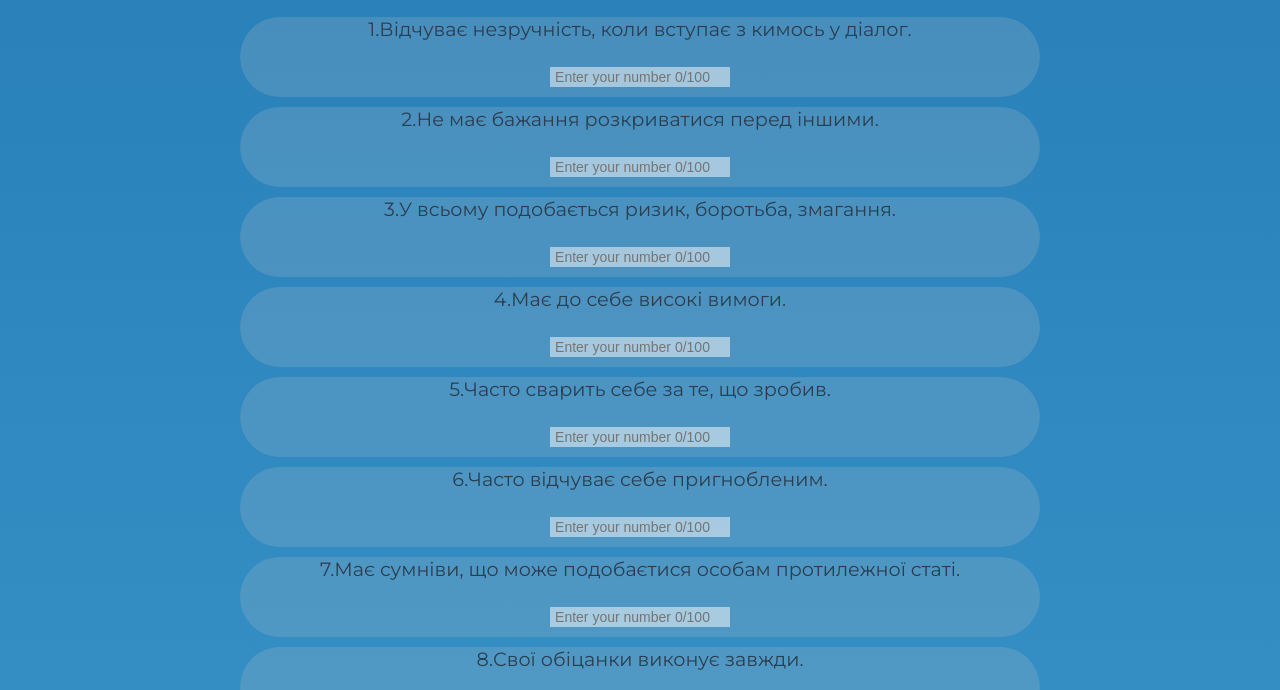
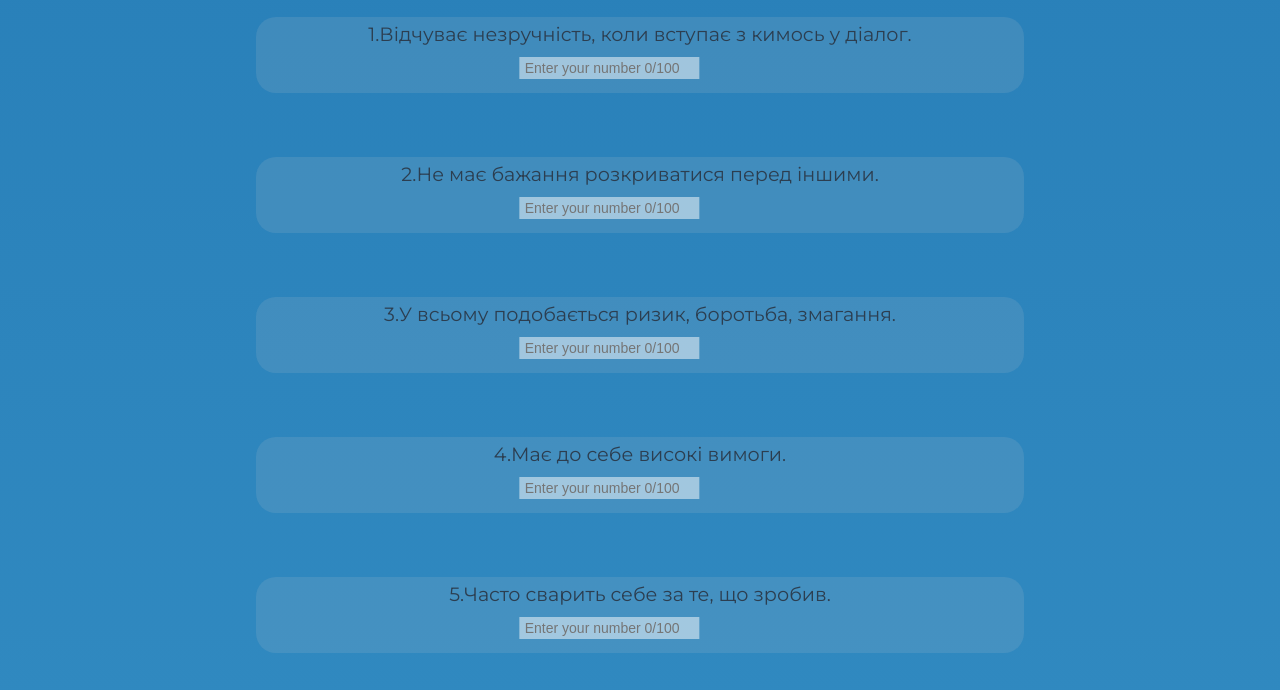
Before and after one commit to RomanSamets/Test.github.io, a plain HTML site: page index.html in a window 1280 px wide. Both pictures are taken after typing "Sample" into the empty fields and a click on the input "Submit". Shown: the part 63-753 px from the top of the page. Drawn offline with Linux system fonts and the light colour scheme.

Commit message:
Update css
agrsg

```diff
--- a/Style.css
+++ b/Style.css
@@ -163,11 +163,13 @@ html, body {
 }
 
 .Q {
-    border-radius: 50px;
-    width: 800px;
-    margin-bottom: 10px;
-    height: 80px;
-    background: rgba(189,195,199,0.2);
+    padding: 5px;
+    border-radius: 20px;
+    width: 60%;
+    max-width: 60%;
+    margin-bottom: 5%;
+    height: auto;
+    background: rgba(189,195,199,0.15);
     margin-left: auto;
     margin-right: auto;
     position: relative;
@@ -179,16 +181,14 @@ html, body {
 }
 
 .mark {
-    position: absolute;
-    left: 50%;
-    top: 50%;
     -webkit-transform: translate(-50%, 50%);-moz-transform: translate(-50%, 50%);-ms-transform: translate(-50%, 50%);-o-transform: translate(-50%, -50%);transform: translate(-50%, 50%);
+    margin-left: 46%;
+    margin-bottom: 20px;
 }
 
 .mark_value {
     text-align: center;
     width: 180px;
-    height: 20px;
     font-size: 14px;
     color: #000;
     outline: none;
@@ -209,7 +209,7 @@ html, body {
     height: 60px;
     position: absolute;
     left: 50%;
-    top: 101%;
+    top: 100.5%;
     -webkit-transform: translate(-50%, -50%);-moz-transform: translate(-50%, -50%);-ms-transform: translate(-50%, -50%);-o-transform: translate(-50%, -50%);transform: translate(-50%, -50%);
     outline: none;
     border:none;
```
